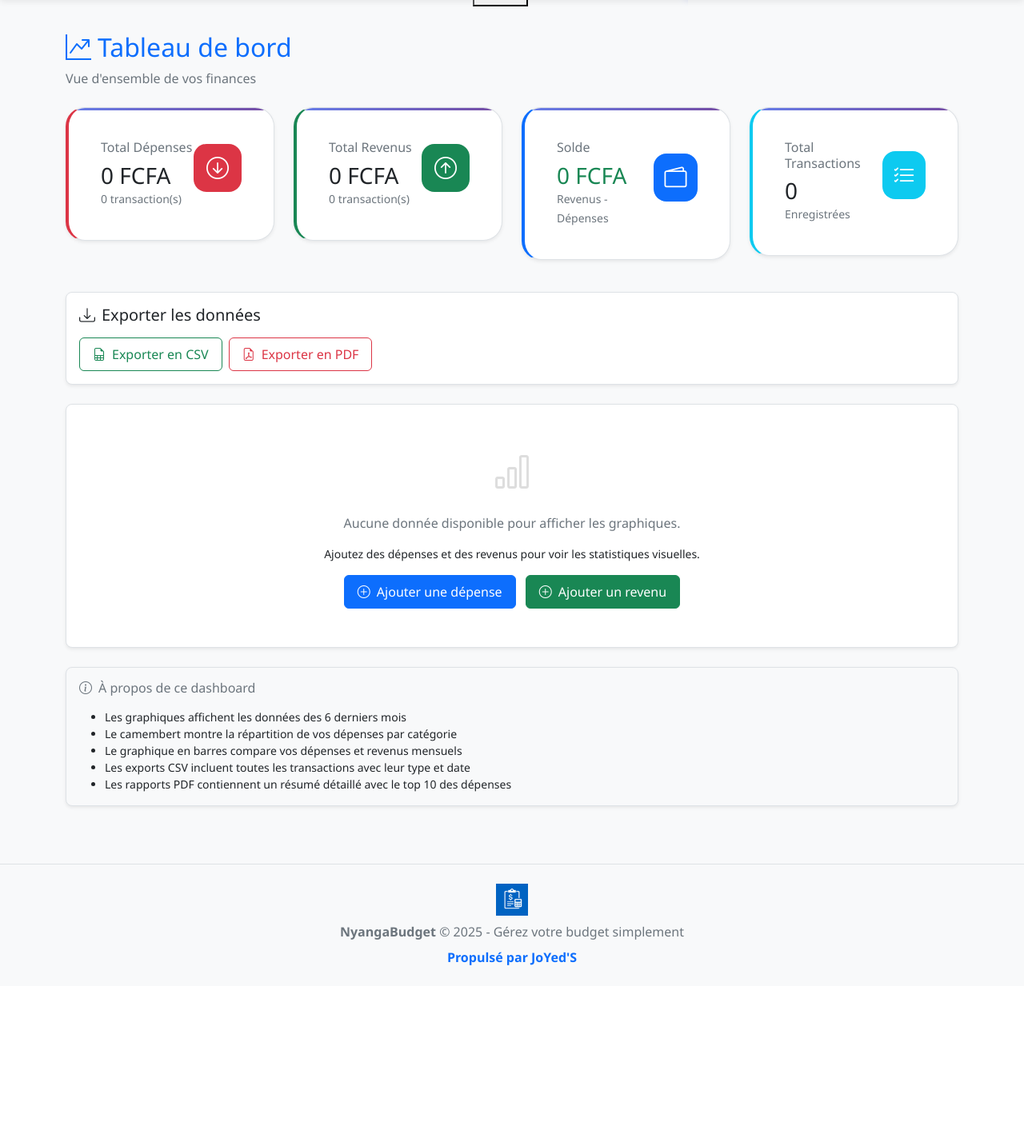
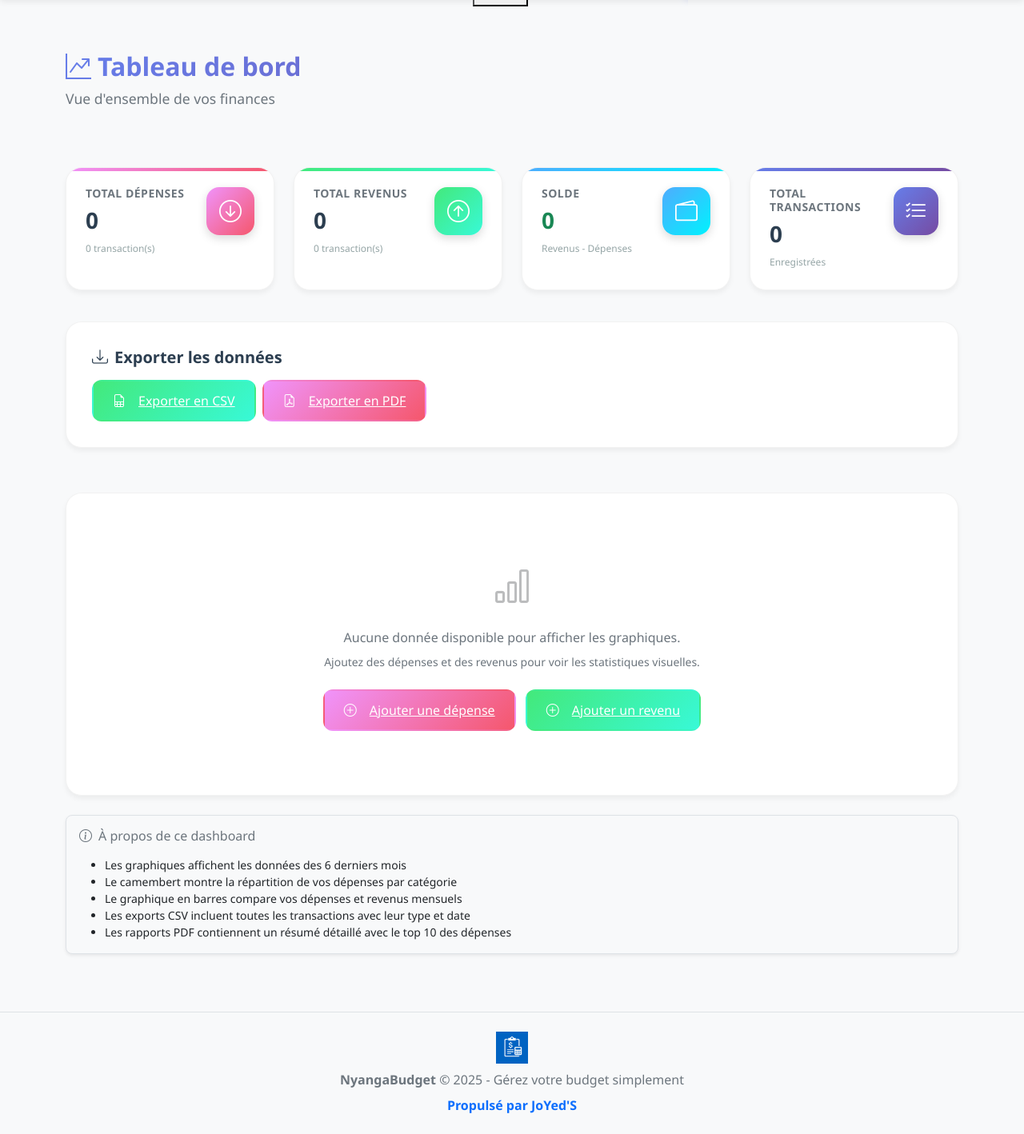
Before and after one commit to jolu-bot/NyangaBudget, a Flask app: page /dashboard in a window 1280 px wide. Shown: the part 70-1488 px from the top of the page at 80% size. Before the commit the page ends 1277 px from the top, so only its background shows below. Run offline with Flask 3, Linux system fonts and the light colour scheme; a user stored in the database is signed in; some libraries are stand-ins or nearby versions.

Commit message:
Phase 1: Dashboard modernisé avec design glassmorphism
- Nouveau fichier dashboard-modern.css avec gradients et animations
- Cartes statistiques modernes avec icônes circulaires
- Alertes budget redessinées avec barres de progression
- Boutons d'export avec gradients animés
- Graphiques dans des cartes élégantes avec headers
- Animations fadeInUp avec délais échelonnés
- Support complet du mode sombre
- Design responsive et cohérent avec la navbar

```diff
--- /dev/null
+++ b/static/dashboard-modern.css
@@ -0,0 +1,388 @@
+/* ==================== MODERN DASHBOARD STYLES ==================== */
+
+:root {
+    --card-gradient-1: linear-gradient(135deg, #667eea 0%, #764ba2 100%);
+    --card-gradient-2: linear-gradient(135deg, #f093fb 0%, #f5576c 100%);
+    --card-gradient-3: linear-gradient(135deg, #4facfe 0%, #00f2fe 100%);
+    --card-gradient-4: linear-gradient(135deg, #43e97b 0%, #38f9d7 100%);
+    --card-gradient-5: linear-gradient(135deg, #fa709a 0%, #fee140 100%);
+}
+
+/* Dashboard Header */
+.dashboard-header {
+    margin-bottom: 2rem;
+    padding: 1.5rem 0;
+}
+
+.dashboard-header h2 {
+    font-size: 2rem;
+    font-weight: 700;
+    background: var(--card-gradient-1);
+    -webkit-background-clip: text;
+    -webkit-text-fill-color: transparent;
+    background-clip: text;
+    margin-bottom: 0.5rem;
+}
+
+.dashboard-header p {
+    font-size: 1.1rem;
+    color: #6c757d;
+}
+
+/* ==================== STAT CARDS ==================== */
+
+.stat-card-modern {
+    background: white;
+    border-radius: 20px;
+    padding: 1.5rem;
+    transition: all 0.3s cubic-bezier(0.4, 0, 0.2, 1);
+    border: 1px solid rgba(0, 0, 0, 0.05);
+    box-shadow: 0 4px 6px rgba(0, 0, 0, 0.05);
+    position: relative;
+    overflow: hidden;
+    height: 100%;
+}
+
+.stat-card-modern::before {
+    content: '';
+    position: absolute;
+    top: 0;
+    left: 0;
+    right: 0;
+    height: 4px;
+    background: var(--card-gradient);
+}
+
+.stat-card-modern:hover {
+    transform: translateY(-5px);
+    box-shadow: 0 12px 24px rgba(0, 0, 0, 0.15);
+}
+
+/* Dark mode */
+[data-theme="dark"] .stat-card-modern {
+    background: rgba(30, 30, 40, 0.95);
+    border-color: rgba(255, 255, 255, 0.1);
+}
+
+.stat-card-modern.danger {
+    --card-gradient: var(--card-gradient-2);
+}
+
+.stat-card-modern.success {
+    --card-gradient: var(--card-gradient-4);
+}
+
+.stat-card-modern.primary {
+    --card-gradient: var(--card-gradient-3);
+}
+
+.stat-card-modern.info {
+    --card-gradient: var(--card-gradient-1);
+}
+
+.stat-card-modern.warning {
+    --card-gradient: var(--card-gradient-5);
+}
+
+.stat-card-icon {
+    width: 60px;
+    height: 60px;
+    border-radius: 16px;
+    display: flex;
+    align-items: center;
+    justify-content: center;
+    background: var(--card-gradient);
+    font-size: 1.75rem;
+    color: white;
+    box-shadow: 0 4px 12px rgba(0, 0, 0, 0.15);
+}
+
+.stat-card-content h6 {
+    font-size: 0.875rem;
+    font-weight: 600;
+    text-transform: uppercase;
+    letter-spacing: 0.5px;
+    color: #6c757d;
+    margin-bottom: 0.5rem;
+}
+
+.stat-card-content h3 {
+    font-size: 1.75rem;
+    font-weight: 700;
+    margin-bottom: 0.25rem;
+    color: #2c3e50;
+}
+
+[data-theme="dark"] .stat-card-content h3 {
+    color: #ffffff;
+}
+
+.stat-card-content small {
+    font-size: 0.75rem;
+    color: #95a5a6;
+}
+
+.stat-card-trend {
+    display: inline-flex;
+    align-items: center;
+    gap: 0.25rem;
+    padding: 0.25rem 0.5rem;
+    border-radius: 8px;
+    font-size: 0.75rem;
+    font-weight: 600;
+    margin-top: 0.5rem;
+}
+
+.stat-card-trend.up {
+    background: rgba(67, 233, 123, 0.1);
+    color: #43e97b;
+}
+
+.stat-card-trend.down {
+    background: rgba(245, 87, 108, 0.1);
+    color: #f5576c;
+}
+
+/* ==================== ALERT BANNER ==================== */
+
+.alert-modern {
+    background: linear-gradient(135deg, #fff3cd 0%, #ffeaa7 100%);
+    border: none;
+    border-radius: 16px;
+    padding: 1.5rem;
+    margin-bottom: 2rem;
+    box-shadow: 0 4px 12px rgba(255, 193, 7, 0.2);
+    position: relative;
+    overflow: hidden;
+}
+
+.alert-modern::before {
+    content: '';
+    position: absolute;
+    left: 0;
+    top: 0;
+    bottom: 0;
+    width: 5px;
+    background: linear-gradient(180deg, #f39c12 0%, #f1c40f 100%);
+}
+
+.alert-modern-header {
+    display: flex;
+    align-items: center;
+    gap: 0.75rem;
+    margin-bottom: 1rem;
+}
+
+.alert-modern-header i {
+    font-size: 1.5rem;
+    color: #f39c12;
+}
+
+.alert-modern-header h5 {
+    margin: 0;
+    font-weight: 600;
+    color: #856404;
+}
+
+.alert-item {
+    background: rgba(255, 255, 255, 0.7);
+    padding: 0.75rem 1rem;
+    border-radius: 12px;
+    margin-bottom: 0.5rem;
+    display: flex;
+    justify-content: space-between;
+    align-items: center;
+    transition: transform 0.2s ease;
+}
+
+.alert-item:hover {
+    transform: translateX(5px);
+}
+
+.alert-item strong {
+    color: #856404;
+}
+
+.alert-progress {
+    width: 100px;
+    height: 8px;
+    background: rgba(0, 0, 0, 0.1);
+    border-radius: 10px;
+    overflow: hidden;
+}
+
+.alert-progress-bar {
+    height: 100%;
+    background: linear-gradient(90deg, #f39c12 0%, #e74c3c 100%);
+    border-radius: 10px;
+    transition: width 0.3s ease;
+}
+
+/* ==================== EXPORT CARD ==================== */
+
+.export-card {
+    background: white;
+    border-radius: 20px;
+    padding: 2rem;
+    margin-bottom: 2rem;
+    box-shadow: 0 4px 6px rgba(0, 0, 0, 0.05);
+    border: 1px solid rgba(0, 0, 0, 0.05);
+}
+
+[data-theme="dark"] .export-card {
+    background: rgba(30, 30, 40, 0.95);
+    border-color: rgba(255, 255, 255, 0.1);
+}
+
+.export-card h5 {
+    font-weight: 600;
+    margin-bottom: 1.5rem;
+    color: #2c3e50;
+}
+
+[data-theme="dark"] .export-card h5 {
+    color: #ffffff;
+}
+
+.export-btn {
+    padding: 0.75rem 1.5rem;
+    border-radius: 12px;
+    font-weight: 500;
+    transition: all 0.3s ease;
+    border: 2px solid;
+    display: inline-flex;
+    align-items: center;
+    gap: 0.5rem;
+}
+
+.export-btn:hover {
+    transform: translateY(-2px);
+    box-shadow: 0 8px 16px rgba(0, 0, 0, 0.15);
+}
+
+.export-btn-success {
+    background: linear-gradient(135deg, #43e97b 0%, #38f9d7 100%);
+    border-color: transparent;
+    color: white;
+}
+
+.export-btn-danger {
+    background: linear-gradient(135deg, #f093fb 0%, #f5576c 100%);
+    border-color: transparent;
+    color: white;
+}
+
+/* ==================== CHART CARDS ==================== */
+
+.chart-card {
+    background: white;
+    border-radius: 20px;
+    padding: 2rem;
+    box-shadow: 0 4px 6px rgba(0, 0, 0, 0.05);
+    border: 1px solid rgba(0, 0, 0, 0.05);
+    height: 100%;
+    transition: all 0.3s ease;
+}
+
+.chart-card:hover {
+    box-shadow: 0 8px 16px rgba(0, 0, 0, 0.1);
+}
+
+[data-theme="dark"] .chart-card {
+    background: rgba(30, 30, 40, 0.95);
+    border-color: rgba(255, 255, 255, 0.1);
+}
+
+.chart-card-header {
+    display: flex;
+    align-items: center;
+    justify-content: space-between;
+    margin-bottom: 1.5rem;
+    padding-bottom: 1rem;
+    border-bottom: 2px solid rgba(0, 0, 0, 0.05);
+}
+
+.chart-card-header h5 {
+    margin: 0;
+    font-weight: 600;
+    color: #2c3e50;
+}
+
+[data-theme="dark"] .chart-card-header h5 {
+    color: #ffffff;
+}
+
+.chart-card-icon {
+    width: 40px;
+    height: 40px;
+    border-radius: 12px;
+    background: var(--card-gradient-1);
+    display: flex;
+    align-items: center;
+    justify-content: center;
+    color: white;
+    font-size: 1.25rem;
+}
+
+/* ==================== ANIMATIONS ==================== */
+
+@keyframes fadeInUp {
+    from {
+        opacity: 0;
+        transform: translateY(20px);
+    }
+    to {
+        opacity: 1;
+        transform: translateY(0);
+    }
+}
+
+.animate-fade-in {
+    animation: fadeInUp 0.5s ease forwards;
+}
+
+.animate-delay-1 {
+    animation-delay: 0.1s;
+    opacity: 0;
+}
+
+.animate-delay-2 {
+    animation-delay: 0.2s;
+    opacity: 0;
+}
+
+.animate-delay-3 {
+    animation-delay: 0.3s;
+    opacity: 0;
+}
+
+.animate-delay-4 {
+    animation-delay: 0.4s;
+    opacity: 0;
+}
+
+/* ==================== RESPONSIVE ==================== */
+
+@media (max-width: 768px) {
+    .stat-card-modern {
+        margin-bottom: 1rem;
+    }
+
+    .stat-card-icon {
+        width: 50px;
+        height: 50px;
+        font-size: 1.5rem;
+    }
+
+    .stat-card-content h3 {
+        font-size: 1.5rem;
+    }
+
+    .export-card {
+        padding: 1.5rem;
+    }
+
+    .chart-card {
+        padding: 1.5rem;
+    }
+}
--- a/templates/dashboard.html
+++ b/templates/dashboard.html
@@ -5,83 +5,77 @@
 {% block extra_head %}
 <!-- Plotly.js -->
 <script src="https://cdn.plot.ly/plotly-2.27.0.min.js"></script>
+<!-- Dashboard Modern CSS -->
+<link rel="stylesheet" href="{{ url_for('static', filename='dashboard-modern.css') }}">
 {% endblock %}
 
 {% block content %}
-<div class="mb-4">
-    <h2 class="text-primary">
+<div class="dashboard-header">
+    <h2>
         <i class="bi bi-graph-up-arrow me-2"></i>Tableau de bord
     </h2>
-    <p class="text-muted">Vue d'ensemble de vos finances</p>
+    <p>Vue d'ensemble de vos finances</p>
 </div>
 
 <!-- Statistiques principales -->
 <div class="row mb-4">
-    <div class="col-md-3 mb-3">
-        <div class="card stat-card stat-danger shadow-sm">
-            <div class="card-body">
-                <div class="d-flex justify-content-between align-items-center">
-                    <div>
-                        <h6 class="text-muted mb-2">Total Dépenses</h6>
-                        <h3 class="mb-0">{{ "{:,.0f}".format(stats.total_depenses) }} FCFA</h3>
-                        <small class="text-muted">{{ stats.nb_depenses }} transaction(s)</small>
+    <div class="col-lg-3 col-md-6 mb-3 animate-fade-in animate-delay-1">
+        <div class="stat-card-modern danger">
+            <div class="d-flex justify-content-between align-items-start">
+                <div class="stat-card-content">
+                    <h6>Total Dépenses</h6>
+                    <h3>{{ "{:,.0f}".format(stats.total_depenses) }}</h3>
+                    <small>{{ stats.nb_depenses }} transaction(s)</small>
                 </div>
-                    <div class="stat-icon bg-danger">
+                <div class="stat-card-icon">
                     <i class="bi bi-arrow-down-circle"></i>
                 </div>
             </div>
         </div>
     </div>
+
+    <div class="col-lg-3 col-md-6 mb-3 animate-fade-in animate-delay-2">
+        <div class="stat-card-modern success">
+            <div class="d-flex justify-content-between align-items-start">
+                <div class="stat-card-content">
+                    <h6>Total Revenus</h6>
+                    <h3>{{ "{:,.0f}".format(stats.total_revenus) }}</h3>
+                    <small>{{ stats.nb_revenus }} transaction(s)</small>
                 </div>
-
-    <div class="col-md-3 mb-3">
-        <div class="card stat-card stat-success shadow-sm">
-            <div class="card-body">
-                <div class="d-flex justify-content-between align-items-center">
-                    <div>
-                        <h6 class="text-muted mb-2">Total Revenus</h6>
-                        <h3 class="mb-0">{{ "{:,.0f}".format(stats.total_revenus) }} FCFA</h3>
-                        <small class="text-muted">{{ stats.nb_revenus }} transaction(s)</small>
-                    </div>
-                    <div class="stat-icon bg-success">
+                <div class="stat-card-icon">
                     <i class="bi bi-arrow-up-circle"></i>
                 </div>
             </div>
         </div>
     </div>
+
+    <div class="col-lg-3 col-md-6 mb-3 animate-fade-in animate-delay-3">
+        <div class="stat-card-modern {% if stats.solde >= 0 %}primary{% else %}warning{% endif %}">
+            <div class="d-flex justify-content-between align-items-start">
+                <div class="stat-card-content">
+                    <h6>Solde</h6>
+                    <h3 class="{% if stats.solde >= 0 %}text-success{% else %}text-danger{% endif %}">
+                        {{ "{:,.0f}".format(stats.solde) }}
+                    </h3>
+                    <small>Revenus - Dépenses</small>
                 </div>
-
-    <div class="col-md-3 mb-3">
-        <div class="card stat-card {% if stats.solde >= 0 %}stat-primary{% else %}stat-warning{% endif %} shadow-sm">
-            <div class="card-body">
-                <div class="d-flex justify-content-between align-items-center">
-                    <div>
-                        <h6 class="text-muted mb-2">Solde</h6>
-                        <h3 class="mb-0 {% if stats.solde >= 0 %}text-success{% else %}text-danger{% endif %}">
-                            {{ "{:,.0f}".format(stats.solde) }} FCFA
-                        </h3>
-                        <small class="text-muted">Revenus - Dépenses</small>
-                    </div>
-                    <div class="stat-icon {% if stats.solde >= 0 %}bg-primary{% else %}bg-warning{% endif %}">
+                <div class="stat-card-icon">
                     <i class="bi bi-wallet2"></i>
                 </div>
             </div>
         </div>
     </div>
+
+    <div class="col-lg-3 col-md-6 mb-3 animate-fade-in animate-delay-4">
+        <div class="stat-card-modern info">
+            <div class="d-flex justify-content-between align-items-start">
+                <div class="stat-card-content">
+                    <h6>Total Transactions</h6>
+                    <h3>{{ stats.nb_depenses + stats.nb_revenus }}</h3>
+                    <small>Enregistrées</small>
                 </div>
-
-    <div class="col-md-3 mb-3">
-        <div class="card stat-card stat-info shadow-sm">
-            <div class="card-body">
-                <div class="d-flex justify-content-between align-items-center">
-                    <div>
-                        <h6 class="text-muted mb-2">Total Transactions</h6>
-                        <h3 class="mb-0">{{ stats.nb_depenses + stats.nb_revenus }}</h3>
-                        <small class="text-muted">Enregistrées</small>
-                    </div>
-                    <div class="stat-icon bg-info">
+                <div class="stat-card-icon">
                     <i class="bi bi-list-check"></i>
-                    </div>
                 </div>
             </div>
         </div>
@@ -90,38 +84,49 @@
 
 <!-- Alertes budget -->
 {% if alertes %}
-<div class="alert alert-warning alert-dismissible fade show" role="alert">
-    <h5 class="alert-heading">
+<div class="alert-modern animate-fade-in">
+    <div class="alert-header">
+        <h5>
             <i class="bi bi-exclamation-triangle-fill me-2"></i>Alertes Budget
         </h5>
+        <button type="button" class="btn-close" data-bs-dismiss="alert" aria-label="Close"></button>
+    </div>
+    <div class="alert-items">
         {% for alerte in alertes %}
-    <p class="mb-1">
-        <strong>{{ alerte.categorie }}</strong>: {{ alerte.pourcentage }}% utilisé
-        ({{ "{:,.0f}".format(alerte.depenses) }} / {{ "{:,.0f}".format(alerte.limite) }} FCFA)
-    </p>
+        <div class="alert-item">
+            <div class="alert-item-content">
+                <strong>{{ alerte.categorie }}</strong>
+                <span>{{ "{:,.0f}".format(alerte.depenses) }} / {{ "{:,.0f}".format(alerte.limite) }} FCFA</span>
+            </div>
+            <div class="alert-progress">
+                <div class="progress-fill" style="width: {{ alerte.pourcentage }}%"></div>
+            </div>
+            <small>{{ alerte.pourcentage }}% utilisé</small>
+        </div>
         {% endfor %}
-    <hr>
-    <a href="{{ url_for('budgets') }}" class="alert-link">Gérer mes budgets</a>
-    <button type="button" class="btn-close" data-bs-dismiss="alert"></button>
+    </div>
+    <div class="alert-footer">
+        <a href="{{ url_for('budgets') }}" class="alert-link">
+            <i class="bi bi-gear me-1"></i>Gérer mes budgets
+        </a>
+    </div>
 </div>
 {% endif %}
 
 <!-- Boutons d'export -->
-<div class="row mb-4">
+<div class="row mb-4 animate-fade-in animate-delay-2">
     <div class="col-12">
-        <div class="card shadow-sm">
-            <div class="card-body">
-                <h5 class="card-title mb-3">
+        <div class="export-card">
+            <h5 class="mb-3">
                 <i class="bi bi-download me-2"></i>Exporter les données
             </h5>
             <div class="d-flex gap-2 flex-wrap">
-                    <a href="{{ url_for('export_csv') }}" class="btn btn-outline-success">
+                <a href="{{ url_for('export_csv') }}" class="export-btn export-btn-success">
                     <i class="bi bi-file-earmark-spreadsheet me-2"></i>Exporter en CSV
                 </a>
-                    <a href="{{ url_for('export_pdf') }}" class="btn btn-outline-danger">
+                <a href="{{ url_for('export_pdf') }}" class="export-btn export-btn-danger">
                     <i class="bi bi-file-earmark-pdf me-2"></i>Exporter en PDF
                 </a>
-                </div>
             </div>
         </div>
     </div>
@@ -130,9 +135,12 @@
 <!-- Graphiques -->
 <div class="row">
     {% if graphique_camembert and graphique_camembert != '{}' %}
-    <div class="col-lg-6 mb-4">
-        <div class="card shadow-sm">
-            <div class="card-body">
+    <div class="col-lg-6 mb-4 animate-fade-in animate-delay-3">
+        <div class="chart-card">
+            <div class="chart-card-header">
+                <h5><i class="bi bi-pie-chart me-2"></i>Répartition par catégorie</h5>
+            </div>
+            <div class="chart-card-body">
                 <div id="graphiqueCamembert"></div>
             </div>
         </div>
@@ -140,9 +148,12 @@
     {% endif %}
 
     {% if graphique_mensuel and graphique_mensuel != '{}' %}
-    <div class="col-lg-6 mb-4">
-        <div class="card shadow-sm">
-            <div class="card-body">
+    <div class="col-lg-6 mb-4 animate-fade-in animate-delay-4">
+        <div class="chart-card">
+            <div class="chart-card-header">
+                <h5><i class="bi bi-bar-chart me-2"></i>Évolution mensuelle</h5>
+            </div>
+            <div class="chart-card-body">
                 <div id="graphiqueMensuel"></div>
             </div>
         </div>
@@ -150,9 +161,12 @@
     {% endif %}
 
     {% if graphique_tendances and graphique_tendances != '{}' %}
-    <div class="col-lg-12 mb-4">
-        <div class="card shadow-sm">
-            <div class="card-body">
+    <div class="col-lg-12 mb-4 animate-fade-in animate-delay-5">
+        <div class="chart-card">
+            <div class="chart-card-header">
+                <h5><i class="bi bi-graph-up me-2"></i>Tendances</h5>
+            </div>
+            <div class="chart-card-body">
                 <div id="graphiqueTendances"></div>
             </div>
         </div>
@@ -160,17 +174,17 @@
     {% endif %}
 
     {% if (not graphique_camembert or graphique_camembert == '{}') and (not graphique_mensuel or graphique_mensuel == '{}') %}
-    <div class="col-12">
-        <div class="card shadow-sm">
-            <div class="card-body text-center py-5">
-                <i class="bi bi-bar-chart" style="font-size: 3rem; color: #ddd;"></i>
-                <p class="text-muted mt-3">Aucune donnée disponible pour afficher les graphiques.</p>
-                <p class="small">Ajoutez des dépenses et des revenus pour voir les statistiques visuelles.</p>
-                <div class="mt-3">
-                    <a href="{{ url_for('index') }}" class="btn btn-primary me-2">
+    <div class="col-12 animate-fade-in">
+        <div class="chart-card">
+            <div class="chart-card-body text-center py-5">
+                <i class="bi bi-bar-chart" style="font-size: 3rem; opacity: 0.3;"></i>
+                <p class="text-muted mt-3 mb-2">Aucune donnée disponible pour afficher les graphiques.</p>
+                <p class="small text-muted">Ajoutez des dépenses et des revenus pour voir les statistiques visuelles.</p>
+                <div class="mt-4">
+                    <a href="{{ url_for('index') }}" class="export-btn export-btn-danger me-2">
                         <i class="bi bi-plus-circle me-2"></i>Ajouter une dépense
                     </a>
-                    <a href="{{ url_for('revenues') }}" class="btn btn-success">
+                    <a href="{{ url_for('revenues') }}" class="export-btn export-btn-success">
                         <i class="bi bi-plus-circle me-2"></i>Ajouter un revenu
                     </a>
                 </div>
```
Lines whose indentation alone changed are shown as unchanged.
